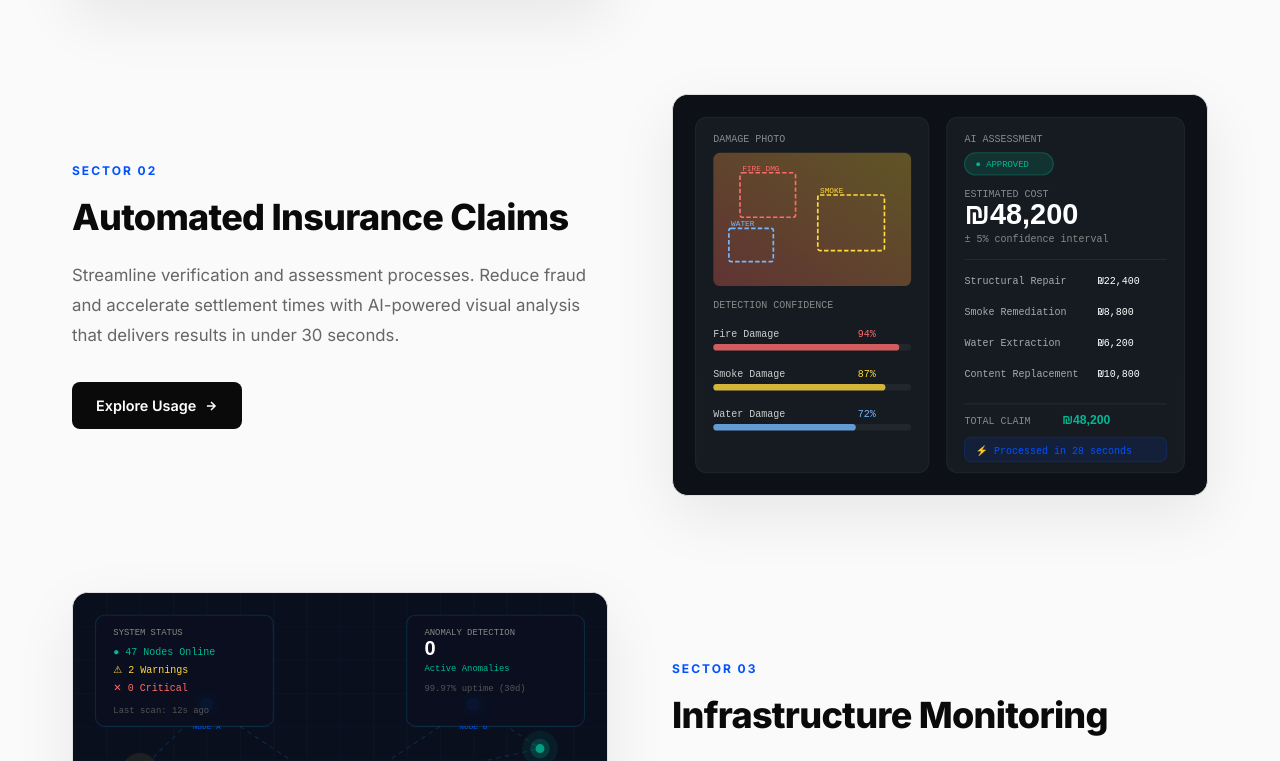
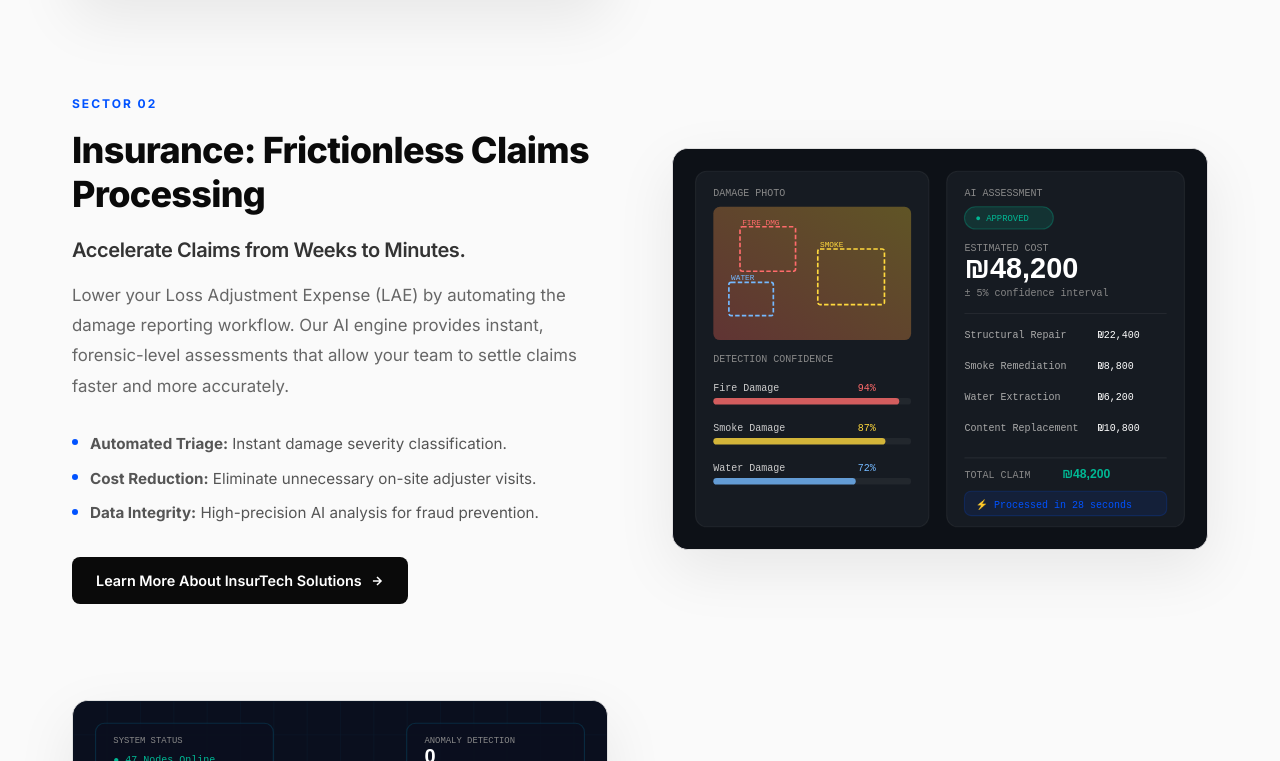
Before and after one commit to MIDOT22/omdan-plus-site, a React (Vite) app: page / in a window 1280 px wide. Shown: the part 3939-4700 px from the top of the page. Built offline with nearby package versions, Linux system fonts and the light colour scheme.

Commit message:
feat: Update Insurance section text and structure

```diff
--- a/src/components/B2BModules.tsx
+++ b/src/components/B2BModules.tsx
@@ -217,9 +217,15 @@ const modules = [
     },
     {
         tag: 'Sector 02',
-        title: 'Automated Insurance Claims',
-        desc: 'Streamline verification and assessment processes. Reduce fraud and accelerate settlement times with AI-powered visual analysis that delivers results in under 30 seconds.',
-        cta: 'Explore Usage',
+        title: 'Insurance: Frictionless Claims Processing',
+        headline: 'Accelerate Claims from Weeks to Minutes.',
+        desc: 'Lower your Loss Adjustment Expense (LAE) by automating the damage reporting workflow. Our AI engine provides instant, forensic-level assessments that allow your team to settle claims faster and more accurately.',
+        features: [
+            '<strong>Automated Triage:</strong> Instant damage severity classification.',
+            '<strong>Cost Reduction:</strong> Eliminate unnecessary on-site adjuster visits.',
+            '<strong>Data Integrity:</strong> High-precision AI analysis for fraud prevention.',
+        ],
+        cta: 'Learn More About InsurTech Solutions',
         illustration: <InsuranceIllustration />,
         imageLeft: false,
     },
@@ -308,6 +314,14 @@ const B2BModules = () => {
                                 }}>
                                     {mod.title}
                                 </h3>
+
+                                {/* New Headline */}
+                                {(mod as any).headline && (
+                                    <h4 style={{ fontSize: '1.25rem', fontWeight: 600, color: '#333', marginBottom: '1rem', lineHeight: 1.4 }}>
+                                        {(mod as any).headline}
+                                    </h4>
+                                )}
+
                                 <p style={{
                                     color: '#666',
                                     lineHeight: 1.8,
@@ -316,6 +330,19 @@ const B2BModules = () => {
                                 }}>
                                     {mod.desc}
                                 </p>
+
+                                {/* New Key Features */}
+                                {(mod as any).features && (
+                                    <ul style={{ listStyle: 'none', padding: 0, margin: '0 0 2rem 0', display: 'flex', flexDirection: 'column', gap: '0.75rem' }}>
+                                        {(mod as any).features.map((feat: any, k: number) => (
+                                            <li key={k} style={{ display: 'flex', alignItems: 'flex-start', gap: '0.75rem', color: '#555', fontSize: '0.95rem', lineHeight: 1.5 }}>
+                                                <div style={{ marginTop: '0.4rem', width: '6px', height: '6px', borderRadius: '50%', background: '#0052ff', flexShrink: 0 }} />
+                                                <span dangerouslySetInnerHTML={{ __html: feat }} />
+                                            </li>
+                                        ))}
+                                    </ul>
+                                )}
+
                                 <a
                                     href="#contact"
                                     style={{
```
